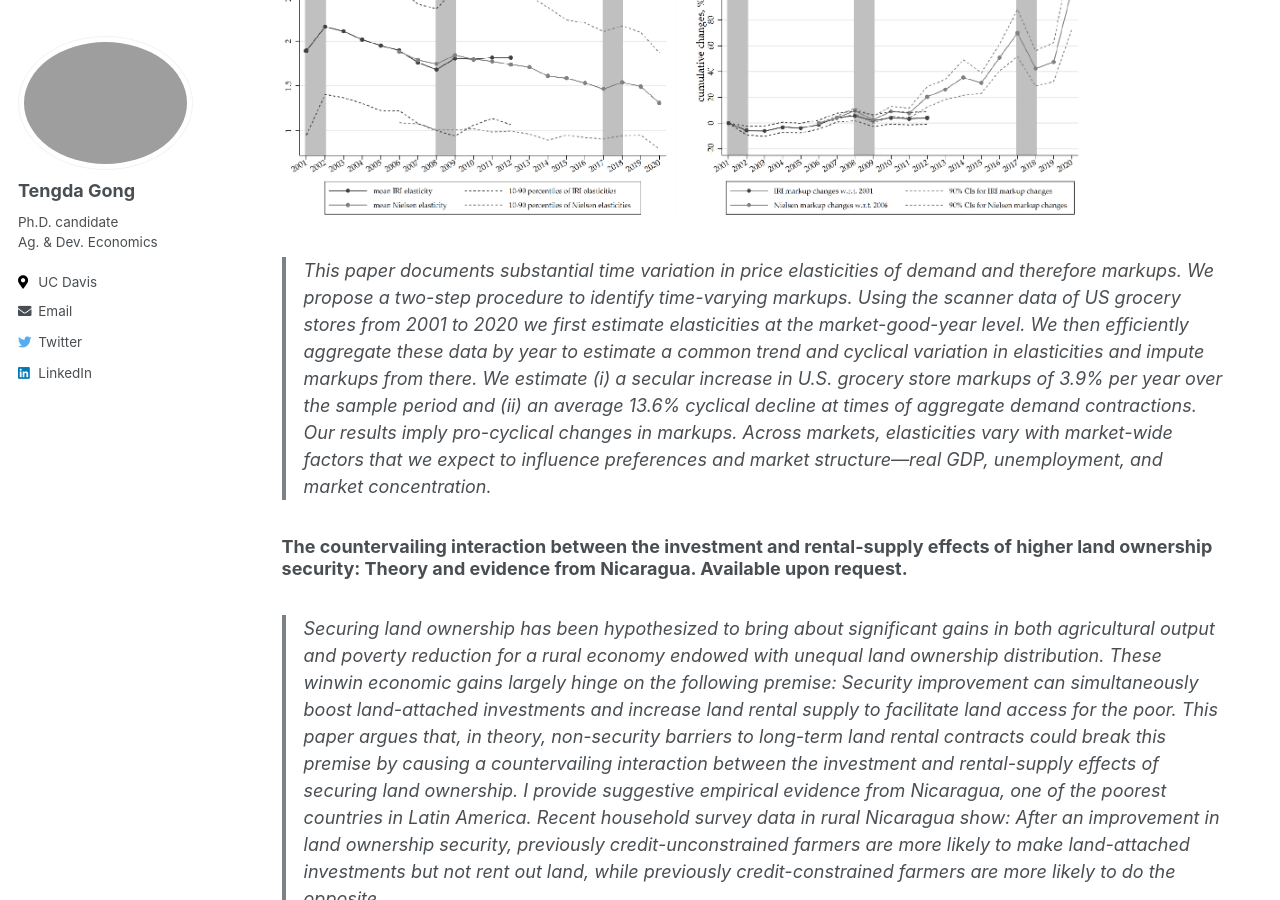
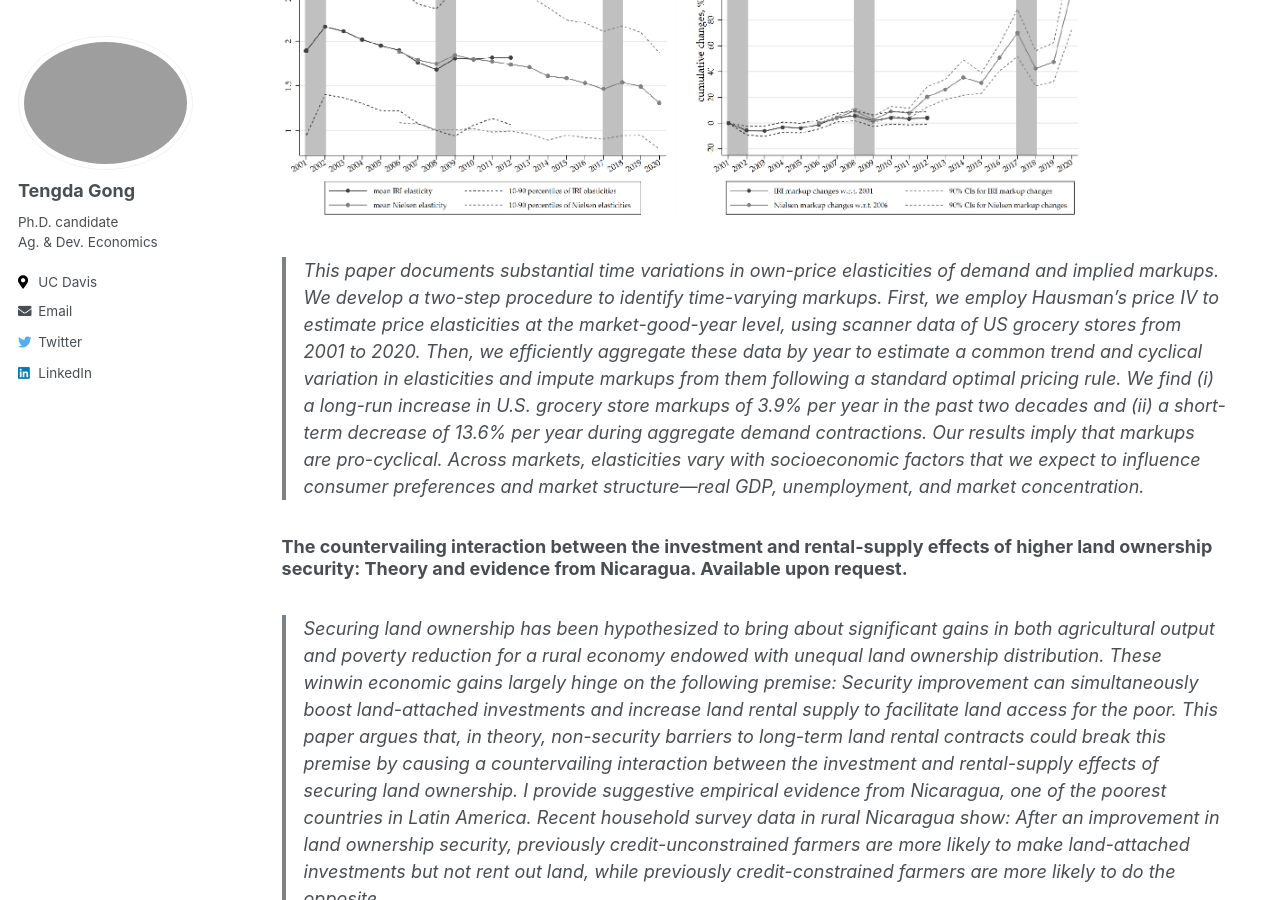
Before and after one commit to tendakung/tendakung.github.io, a Jekyll site: the page built from _pages/research.md, in a window 1280 px wide and 900 px high, scrolled down 378 px. Built offline with Jekyll 4.4.1, drawn with Linux system fonts in a browser that asks for light colours.

Commit message:
Update research.md

```diff
--- a/_pages/research.md
+++ b/_pages/research.md
@@ -9,7 +9,7 @@ author_profile: true
 
 ### [Job Market Paper] Secular rise and pro-cyclical variation in markups: Evidence from US grocery stores. Coauthored with [Bulat Gafarov](https://are.ucdavis.edu/people/faculty/bulat-gafarov/) and [Jens Hilscher](https://are.ucdavis.edu/people/faculty/jens-hilscher/). To be presented at the SEA and AEA annual meetings. You may download the paper at [SSRN](https://papers.ssrn.com/sol3/papers.cfm?abstract_id=4551482).
 <img src='/images/research/JMP-webfigure.PNG' width='800'>
-> This paper documents substantial time variation in price elasticities of demand and therefore markups. We propose a two-step procedure to identify time-varying markups. Using the scanner data of US grocery stores from 2001 to 2020 we first estimate elasticities at the market-good-year level. We then efficiently aggregate these data by year to estimate a common trend and cyclical variation in elasticities and impute markups from there. We estimate (i) a secular increase in U.S. grocery store markups of 3.9% per year over the sample period and (ii) an average 13.6% cyclical decline at times of aggregate demand contractions. Our results imply pro-cyclical changes in markups. Across markets, elasticities vary with market-wide factors that we expect to influence preferences and market structure—real GDP, unemployment, and market concentration.
+> This paper documents substantial time variations in own-price elasticities of demand and implied markups. We develop a two-step procedure to identify time-varying markups. First, we employ Hausman’s price IV to estimate price elasticities at the market-good-year level, using scanner data of US grocery stores from 2001 to 2020. Then, we efficiently aggregate these data by year to estimate a common trend and cyclical variation in elasticities and impute markups from them following a standard optimal pricing rule. We find (i) a long-run increase in U.S. grocery store markups of 3.9% per year in the past two decades and (ii) a short-term decrease of 13.6% per year during aggregate demand contractions. Our results imply that markups are pro-cyclical. Across markets, elasticities vary with socioeconomic factors that we expect to influence consumer preferences and market structure—real GDP, unemployment, and market concentration.
 
 ### The countervailing interaction between the investment and rental-supply effects of higher land ownership security: Theory and evidence from Nicaragua. Available upon request.
 > Securing land ownership has been hypothesized to bring about significant gains in both agricultural output and poverty reduction for a rural economy endowed with unequal land ownership distribution. These winwin economic gains largely hinge on the following premise: Security improvement can simultaneously boost land-attached investments and increase land rental supply to facilitate land access for the poor. This paper argues that, in theory, non-security barriers to long-term land rental contracts could break this premise by causing a countervailing interaction between the investment and rental-supply effects of securing land ownership. I provide suggestive empirical evidence from Nicaragua, one of the poorest countries in Latin
```
